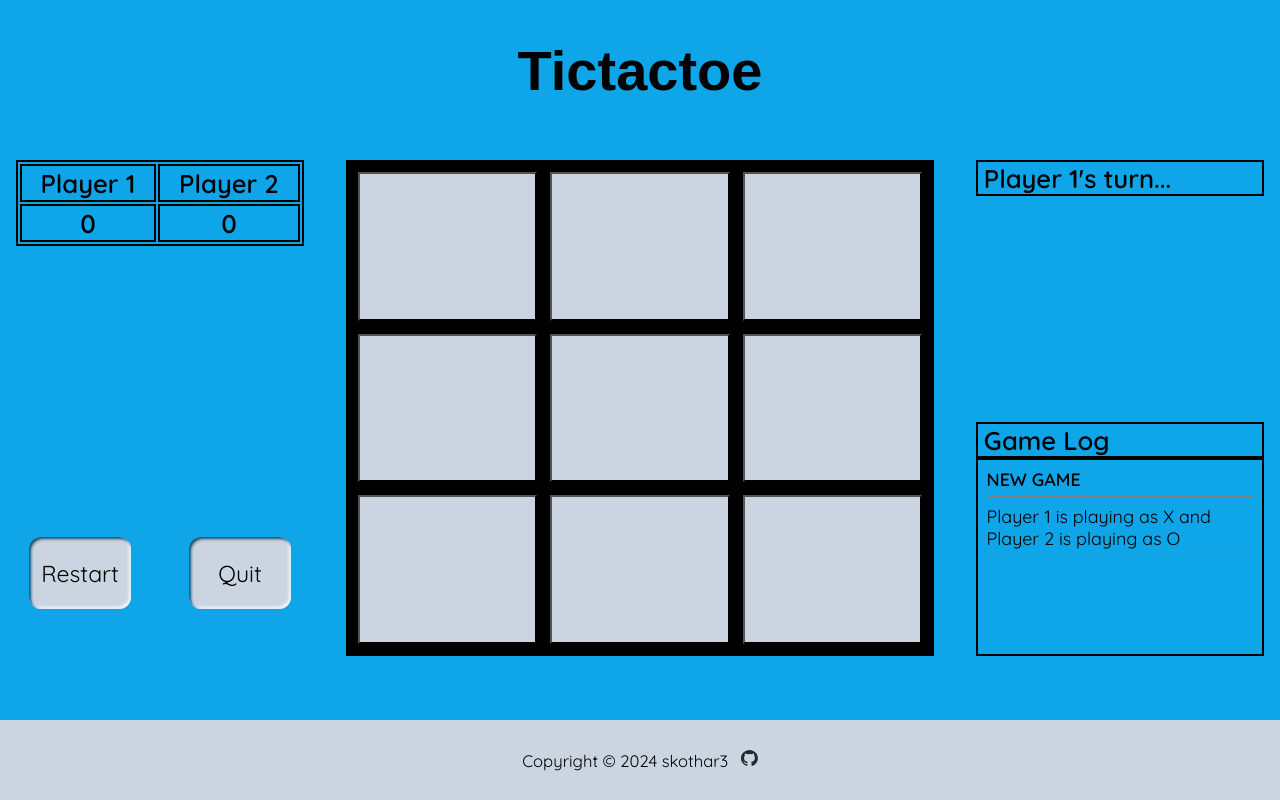
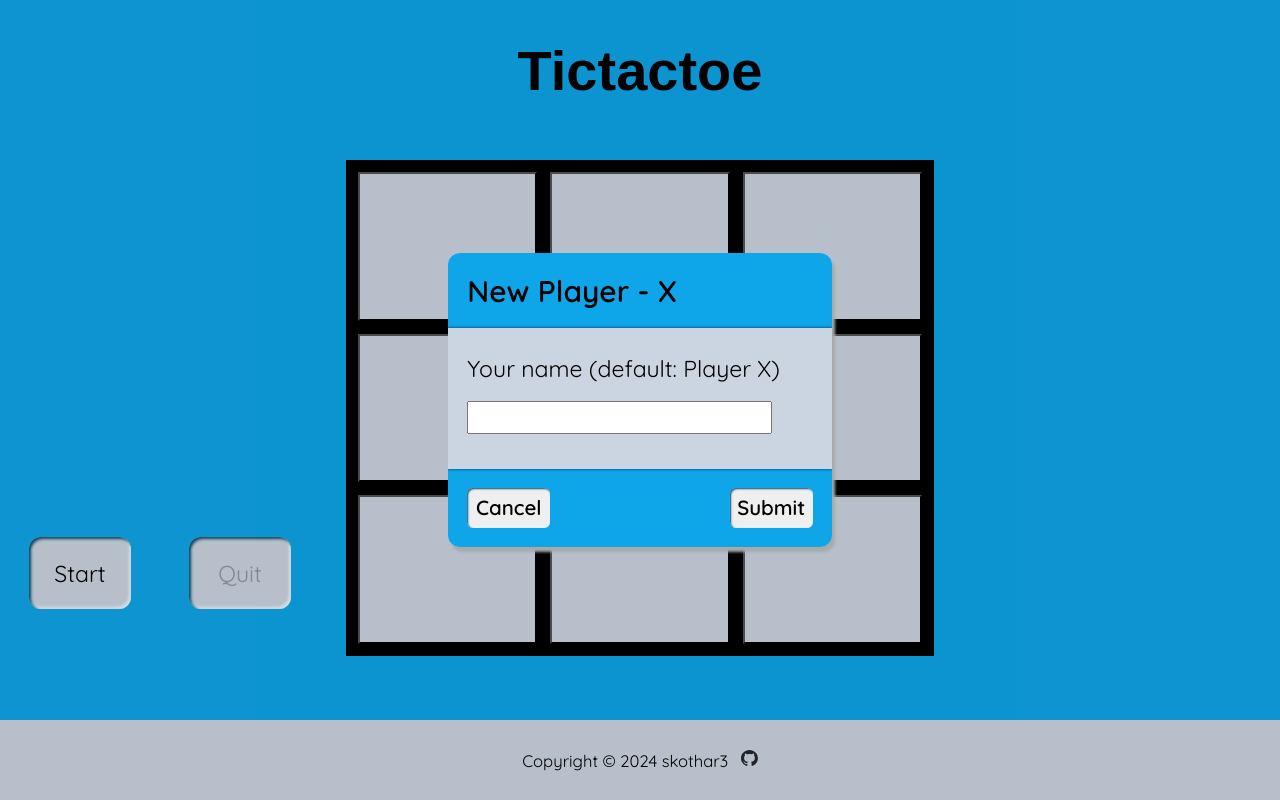
Before and after one commit to skothar3/tictactoe-js, a website: page index.html in a window 1280 px wide. Both pictures are taken after a click on the button "Start". Drawn offline with Linux system fonts and the light colour scheme; a web font is replaced by a local one.

Commit message:
Implement dialog feature that accepts player names before beginning a new game

```diff
--- a/index.html
+++ b/index.html
@@ -1,34 +1,51 @@
 <!doctype html>
-<html lang='en'>
+<html lang="en">
   <head>
-    <meta charset='UTF-8' />
+    <meta charset="UTF-8" />
     <title></title>
-    <link rel='stylesheet' href='style.css' />
-    <script src='script.js' defer></script>
+    <link rel="stylesheet" href="style.css" />
+    <script src="script.js" defer></script>
   </head>
   <body>
     <header>
-      <h1 class='title'>Tictactoe</h1>
+      <h1 class="title">Tictactoe</h1>
     </header>
+    <dialog>
+      <form method="dialog">
+	<header>
+	  <h3>New Player - <span class="player-token"></span></h3>
+	</header>
+        <article>
+          <p class="form-element-container">
+            <label for="name">Your name (default: Player <span class="player-token"></span>)</label>
+            <input type="text" id="name" name="name" maxlength="9">
+          </p>
+        </article>
+	<menu>
+	  <button autofocus id="cancel" type="reset">Cancel</button>
+	  <button type="submit" id="submit">Submit</button>
+	</menu>
+      </form>
+    </dialog>
     <main>
-      <section class='side-panel left'>
-	<div class='scoreboard-box'></div>
-	<div class='button-box'>
-	  <button class='start'>Start</button>
-	  <button class='quit'>Quit</button>
+      <section class="side-panel left">
+	<div class="scoreboard-box"></div>
+	<div class="button-box">
+	  <button class="start">Start</button>
+	  <button class="quit">Quit</button>
 	</div>
       </section>
-      <section class='gameboard'>
+      <section class="gameboard">
       </section>
-      <section class='side-panel right'>
-	<div class='notification-box'>
-	  <h3 class='notification'></h3>
+      <section class="side-panel right">
+	<div class="notification-box">
+	  <h3 class="notification"></h3>
 	</div>
-	<div class='gamelog-title-box'>
-	  <h3 class='gamelog-title'>Game Log</h3>
+	<div class="gamelog-title-box">
+	  <h3 class="gamelog-title">Game Log</h3>
 	</div>
-	<div class='gamelog'>
-	  <div id='gamelog-anchor'></div>
+	<div class="gamelog">
+	  <div id="gamelog-anchor"></div>
 	</div>
       </section>
     </main>
--- a/script.js
+++ b/script.js
@@ -88,6 +88,10 @@ function Player(name, token) {
   const getPoints = () => points;
   const givePoints = () => points++;
 
+  if (!name) {
+    name = `Player ${token}`;
+  }
+
   return {
     name,
     token,
@@ -102,12 +106,17 @@ function DisplayController() {
   const DOMPanelLeft = document.querySelector('section.left');
   const DOMStartBtn = DOMPanelLeft.querySelector("button.start");
   const DOMQuitBtn = DOMPanelLeft.querySelector("button.quit");
+  const DOMNewPlayerDialog = document.querySelector('dialog');
+  const DOMNewPlayerForm = DOMNewPlayerDialog.querySelector('form');
+  const DOMNewPlayerFormTokens = DOMNewPlayerForm.querySelectorAll('span.player-token');
+  const DOMNewPlayerFormInput = DOMNewPlayerForm.querySelector('form input#name');
   const DOMScoreBox = DOMPanelLeft.querySelector('div.scoreboard-box');
   const DOMPanelRight = document.querySelector('section.right');
   const DOMNotification = DOMPanelRight.querySelector("h3.notification");
   const DOMGameLog = DOMPanelRight.querySelector("div.gamelog");
   const DOMGameLogAnchor = DOMPanelRight.querySelector("#gamelog-anchor");
 
+// Get transition delay times from CSS styling
   const rootEl = document.documentElement;
   const notificationDelay = parseInt(getComputedStyle(rootEl).getPropertyValue('--notification-delay').match(/\d+/)[0]);
   const fadeOutDelay = parseInt(getComputedStyle(rootEl).getPropertyValue('--fade-delay').match(/\d+/)[0]);
@@ -207,6 +216,16 @@ function DisplayController() {
     DOMQuitBtn.disabled = false;
   };
 
+  const openNewPlayerDialog = (token) => {
+    DOMNewPlayerFormTokens.forEach(span => span.textContent = token);
+    DOMNewPlayerDialog.showModal();
+  }
+
+  const closeNewPlayerDialog = () => {
+    DOMNewPlayerDialog.close(DOMNewPlayerFormInput.value);
+    DOMNewPlayerForm.reset();
+  }
+
   const quitGame = (currentPlayer, gameBoard) => {
     updateGameLog(
       `Awe, ${currentPlayer.name} quit the game! What a coward...`,
@@ -277,6 +296,8 @@ function DisplayController() {
 
   return {
     init,
+    openNewPlayerDialog,
+    closeNewPlayerDialog,
     newGame,
     quitGame,
     gameOver,
@@ -297,6 +318,9 @@ const game = (function GameController() {
 
   const startBtn = document.querySelector("button.start");
   const quitBtn = document.querySelector("button.quit");
+  const DOMNewPlayerDialog = document.querySelector('dialog');
+  const DOMNewPlayerDialogSubmit = DOMNewPlayerDialog.querySelector('button#submit');
+  const DOMNewPlayerDialogCancel = DOMNewPlayerDialog.querySelector('button#cancel');
   const DOMBoard = document.querySelector("section.gameboard");
   const display = DisplayController();
 
@@ -304,8 +328,30 @@ const game = (function GameController() {
   const init = () => {
     gameBoard = GameBoard();
     display.init(gameBoard);
+    DOMNewPlayerDialogSubmit.addEventListener('click', (e) => {
+      e.preventDefault();
+      if (!player1) {
+	display.closeNewPlayerDialog();
+	player1 = Player(DOMNewPlayerDialog.returnValue, 'X');
+	display.openNewPlayerDialog('O');
+      } else if (!player2) {
+	display.closeNewPlayerDialog();
+	player2 = Player(DOMNewPlayerDialog.returnValue, 'O');
+	newGame();
+      }
+    })
+    DOMNewPlayerDialogCancel.addEventListener('click', (e) => {
+      e.preventDefault;
+      player1 = null;
+      player2 = null;
+      display.closeNewPlayerDialog();
+    })
     startBtn.addEventListener("click", () => {
-      newGame();
+      if (!player1){
+	display.openNewPlayerDialog('X');
+      } else {
+	newGame();
+      }
     });
     quitBtn.addEventListener("click", () => {
       quitGame();
@@ -345,9 +391,7 @@ const game = (function GameController() {
     gameState = 0;
     display.newGame(player1, player2, gameBoard);
   }
-//}}}
 
-// PUBLIC METHODS {{{
   const quitGame = () => {
     DOMBoard.removeEventListener("click", playRound);
     gameBoard.resetBoard();
@@ -362,8 +406,6 @@ const game = (function GameController() {
   const newGame = () => {
     if (playerQuit) {
       DOMBoard.addEventListener("click", playRound);
-      player1 = Player("Player 1", "X");
-      player2 = Player("Player 2", "O");
       playerQuit = false;
     }
     beginGame();
@@ -372,8 +414,4 @@ const game = (function GameController() {
 
   init();
 
-  return {
-    newGame,
-    quitGame
-  };
 })();//}}}
--- a/style.css
+++ b/style.css
@@ -47,6 +47,96 @@ header h1.title {
 }
 
 /* }}} */
+
+/* DIALOG FORM {{{*/
+dialog {
+  border: none;
+  border-radius: 12px;
+  box-shadow: 3px 5px 3px darkgrey;
+  background-color: var(--button-color);
+  width: max(250px, 30vw);
+  padding: 0;
+}
+
+form {
+  margin: 0;
+}
+
+form header {
+  background-color: var(--backdrop-color);
+  font-size: var(--h3-font-size);
+  padding: 5%;
+}
+
+form header h3 {
+  margin: 0;
+}
+
+form article {
+  position: relative;
+  box-shadow:
+    0px 1px 2px #0369a1,
+    0px -1px 2px #0369a1;
+  padding: 5%;
+}
+
+form article p {
+  margin-top: 2%;
+}
+
+form label {
+  display: block;
+  font-size: clamp(1.0rem, 1.8vw, 1.9rem);
+  margin-bottom: 5%;
+}
+
+form input#name {
+  font-size: clamp(1.0rem, 1.8vw, 1.9rem);
+}
+
+form input#name:hover,
+form input#name:focus {
+  background-color: var(--button-hover-color);
+}
+
+form menu {
+  background-color: var(--backdrop-color);
+  display: flex;
+  justify-content: space-between;
+  margin: 0;
+  padding: 5%;
+}
+
+form menu button {
+  font-family: inherit;
+  font-size: clamp(0.7rem, 1.6vw, 1.6rem);
+  font-weight: 600;
+  border-radius: 6px;
+  border: none;
+  box-shadow:
+    inset 1px 1px 2px #0c4a6e,
+    inset -1px -1px 2px #f0f9ff;
+  width: clamp(2.8rem, 6.5vw, 7rem);
+  height: clamp(2rem, 5vh, 4rem);
+}
+
+form menu button:active {
+  box-shadow:
+    inset -1px -1px 2px #0c4a6e,
+    inset 1px 1px 2px #f0f9ff;
+}
+
+form menu button#submit:hover {
+  /* color: #1d4ed8 */
+  background-color: var(--button-hover-color);
+}
+
+form menu button#cancel:hover {
+  /* color: #1d4ed8 */
+  background-color: #ef4444;
+}
+
+/*}}}*/
 
 /* MAIN {{{ */
 main {
@@ -138,8 +228,6 @@ section.right {
   overflow: hidden;
   display: flex;
   flex-direction: column;
-
-  /* height: 100%; */
   padding: 0% 5%;
 
   /* Transition effect  */
```
